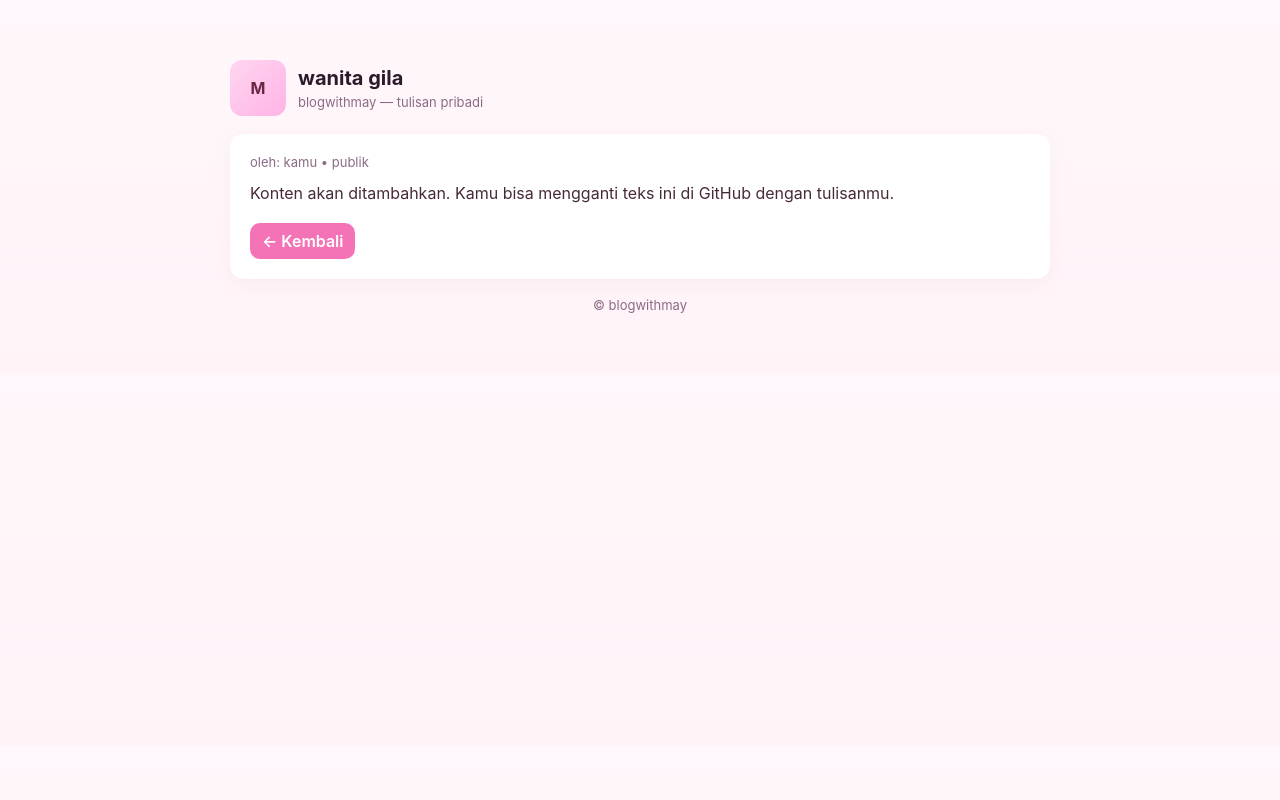
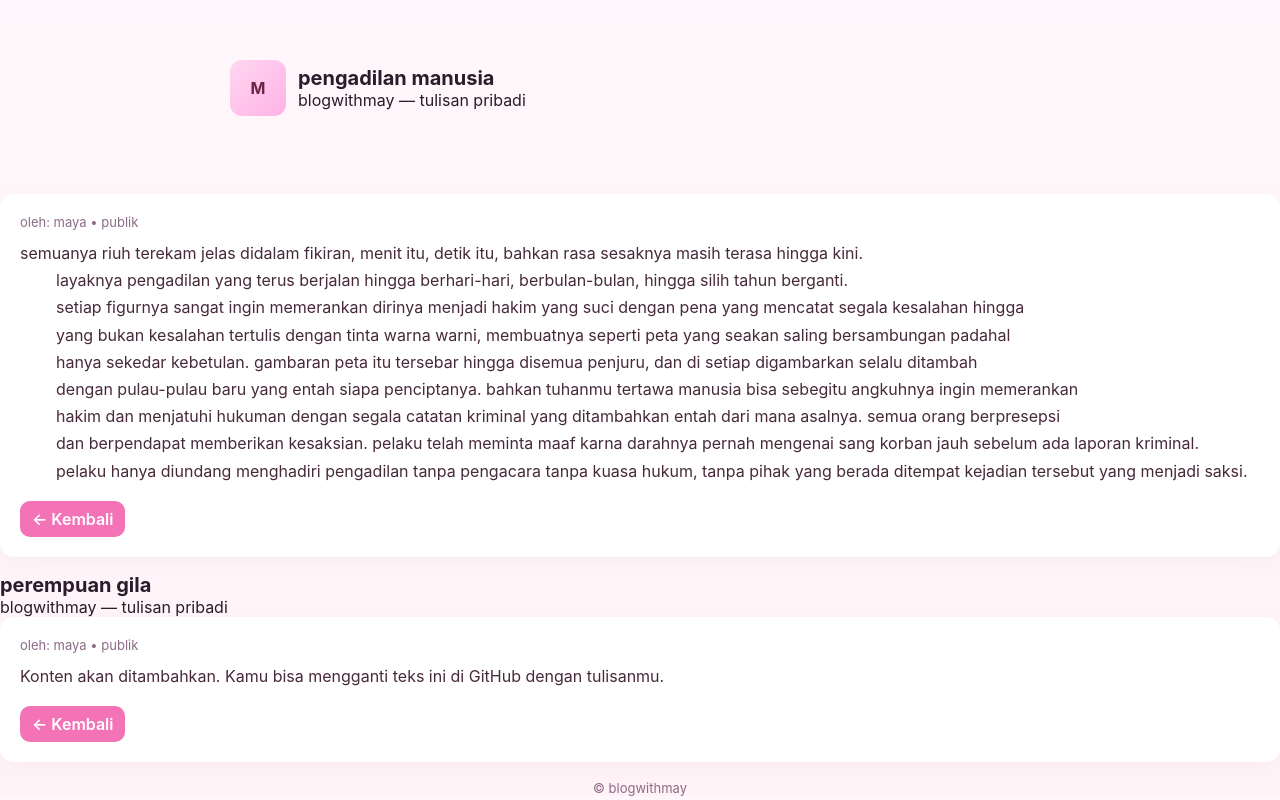
Before and after one commit to rismaya6856-png/blogwithmay, a plain HTML site: page index.html in a window 1280 px wide. Drawn offline with Linux system fonts and the light colour scheme.

Commit message:
Update index.html

```diff
--- a/index.html
+++ b/index.html
@@ -3,7 +3,7 @@
 <head>
 <meta charset="utf-8">
 <meta name="viewport" content="width=device-width,initial-scale=1">
-<title>wanita gila — blogwithmay</title>
+<title>pengadilan manusia — blogwithmay</title>
 <style>
 :root{
   --bg: #fff7fb;
@@ -39,13 +39,34 @@ body{
     <header class="header">
       <div class="logo">M</div>
       <div>
-        <h1 class="site-title">wanita gila</h1>
+        <h1 class="site-title">pengadilan manusia</h1
         <div class="site-desc">blogwithmay — tulisan pribadi</div>
       </div>
     </header>
 
     <main class="card">
-      <div class="meta">oleh: kamu • publik</div>
+      <div class="meta">oleh: maya • publik</div>
+      <div class="post-body">semuanya riuh terekam jelas didalam fikiran, menit itu, detik itu, bahkan rasa sesaknya masih terasa hingga kini.
+        layaknya pengadilan yang terus berjalan hingga berhari-hari, berbulan-bulan, hingga silih tahun berganti.
+        setiap figurnya sangat ingin memerankan dirinya menjadi hakim yang suci dengan pena yang mencatat segala kesalahan hingga
+        yang bukan kesalahan tertulis dengan tinta warna warni, membuatnya seperti peta yang seakan saling bersambungan padahal
+        hanya sekedar kebetulan. gambaran peta itu tersebar hingga disemua penjuru, dan di setiap digambarkan selalu ditambah
+        dengan pulau-pulau baru yang entah siapa penciptanya. bahkan tuhanmu tertawa manusia bisa sebegitu angkuhnya ingin memerankan
+        hakim dan menjatuhi hukuman dengan segala catatan kriminal yang ditambahkan entah dari mana asalnya. semua orang berpresepsi
+        dan berpendapat memberikan kesaksian. pelaku telah meminta maaf karna darahnya pernah mengenai sang korban jauh sebelum ada laporan kriminal.
+        pelaku hanya diundang menghadiri pengadilan tanpa pengacara tanpa kuasa hukum, tanpa pihak yang berada ditempat kejadian tersebut yang menjadi saksi. </div>
+      <div style="margin-top:16px"><a class="read-link" href="../index.html">← Kembali</a></div>
+    </main>
+
+
+     <div>
+        <h1 class="site-title">perempuan gila</h1
+        <div class="site-desc">blogwithmay — tulisan pribadi</div>
+      </div>
+    </header>
+
+ <main class="card">
+      <div class="meta">oleh: maya • publik</div>
       <div class="post-body">Konten akan ditambahkan. Kamu bisa mengganti teks ini di GitHub dengan tulisanmu.</div>
       <div style="margin-top:16px"><a class="read-link" href="../index.html">← Kembali</a></div>
     </main>
```
